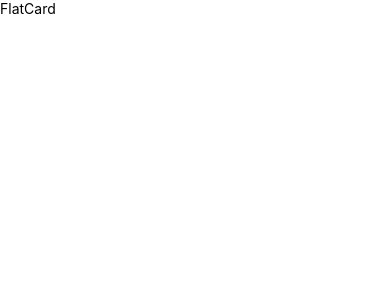
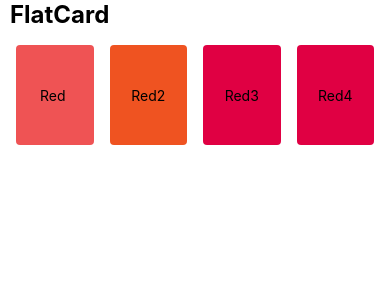
Before and after one commit to sarth-akvaish/Training, a React Native app in the folder react-native/Project1/: screen / in a window 390 px wide. Shown: the top 300 px of the page. Built offline with nearby package versions, Linux system fonts and the light colour scheme.

Commit message:
added some styling to the App

```diff
--- a/react-native/Project1/components/FlatCard.tsx
+++ b/react-native/Project1/components/FlatCard.tsx
@@ -4,9 +4,52 @@ import React from 'react';
 export default function FlatCard() {
   return (
     <View>
-      <Text>FlatCard</Text>
+      <Text style={styles.headingText}>FlatCard</Text>
+      <View style={styles.container}>
+        <View style={[styles.card, styles.Red]}>
+          <Text>Red </Text>
+        </View>
+        <View style={[styles.card, styles.two]}>
+          <Text>Red2</Text>
+        </View>
+        <View style={[styles.card, styles.three]}>
+          <Text>Red3</Text>
+        </View>
+        <View style={[styles.card, styles.three]}>
+          <Text>Red4</Text>
+        </View>
+      </View>
     </View>
   );
 }
 
-const styles = StyleSheet.create({});
+const styles = StyleSheet.create({
+  headingText: {
+    fontSize: 24,
+    fontWeight: 'bold',
+    paddingHorizontal: 10,
+  },
+  container: {
+    flex: 1,
+    padding: 8,
+    flexDirection: 'row',
+  },
+  card: {
+    flex: 1,
+    justifyContent: 'center',
+    alignItems: 'center',
+    width: 100,
+    height: 100,
+    borderRadius: 4,
+    margin: 8,
+  },
+  Red: {
+    backgroundColor: '#EF5354',
+  },
+  two: {
+    backgroundColor: '#EF5321',
+  },
+  three: {
+    backgroundColor: '#E00043',
+  },
+});
```
